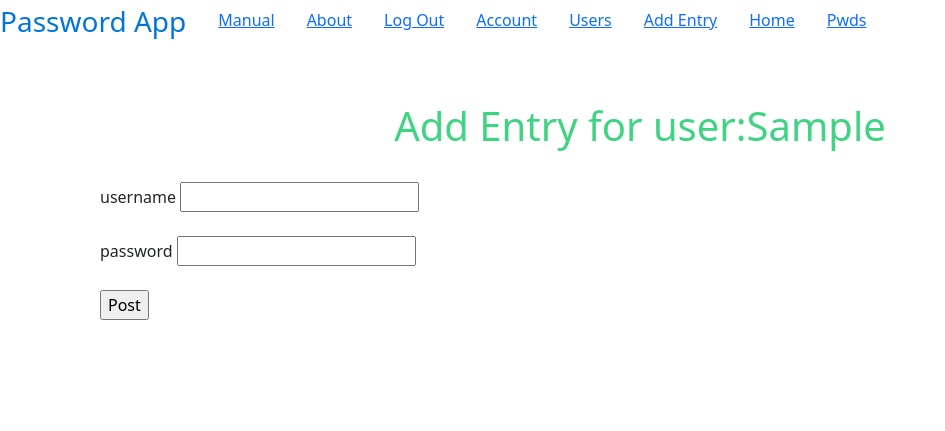
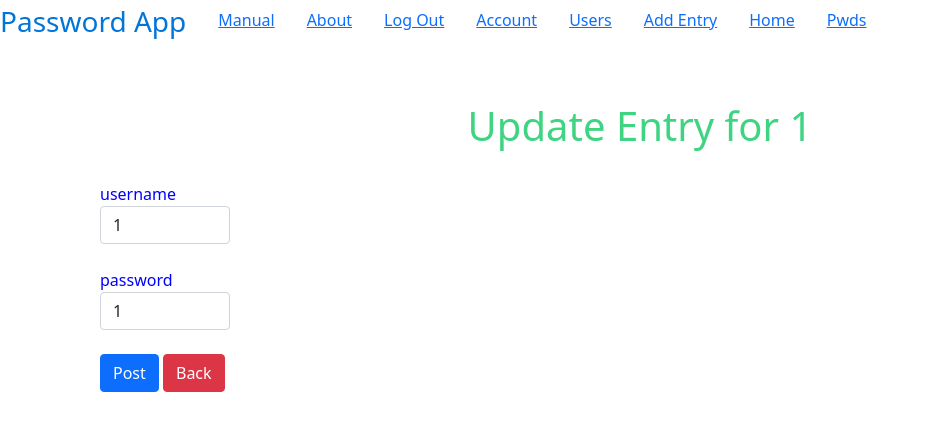
Before and after one commit to kaviramsv/PasswdApp, a Flask app: page /upd_entry/1/1/1/1/1 in a window 1280 px wide. Shown: the top 431 px of the page, without its empty margins (0-945 px from the left). Run offline with Flask 2, Linux system fonts and the light colour scheme; the visitor is signed in with stand-in values (Sample User, id 1); data comes from the database, SQL or seed files in the repository; data that the repository does not hold is empty; some libraries are stand-ins or nearby versions.

Commit message:
final working model

```diff
--- a/forms.py
+++ b/forms.py
@@ -43,7 +43,7 @@ class UpdateUserForm(FlaskForm):
 
 class AddEntryForm(FlaskForm):
     category = StringField('Category',validators=[DataRequired()])
-    sitename = StringField('Name',validators=[DataRequired('The new category should have a minimum single entry! ')])
+    sitename = StringField('Name',validators=[DataRequired(message='The new category should have a minimum single entry! ')])
     u_name = StringField('username',validators=[DataRequired()])
     u_pwd = StringField('password', validators=[DataRequired()])
     submit = SubmitField("Post")
--- a/main.py
+++ b/main.py
@@ -284,6 +284,8 @@ def upd_entry(id,cat,site_name,uname,pwd):
         #     return render_template('/invalid.html',id=id)
 
         item =str(id)+", "+cat+", "+ site_name + ", " + uname + ", " + pwd
+        form.u_name.data=uname
+        form.u_pwd.data=pwd
         return render_template('upd_entries.html',form=form,site_name=site_name,item=item)
 
 # =============================================================================
--- a/static/css/styles.css
+++ b/static/css/styles.css
@@ -2,7 +2,7 @@ h2,h3,h4,h5,h6,p,body{
 color: #0275d8;
 
 }
-h2{
+h1{
 
 color:#3fd482;
 }
--- a/templates/add_entries.html
+++ b/templates/add_entries.html
@@ -10,7 +10,8 @@
     {{ form.sitename.label }} {{ form.sitename(class="form-control") }}<br>
     {{ form.u_name.label }} {{ form.u_name(class="form-control") }}<br>
     {{ form.u_pwd.label }} {{ form.u_pwd(class="form-control") }}<br>
-    {{ form.submit(class="btn btn-primary") }}
+    {{ form.submit(class="btn btn-primary") }}    <a class="btn btn-danger " href='/list_categories'  role="#">back</a>
 </form>
 </div>
+
 {% endblock %}
--- a/templates/cat_list_home.html
+++ b/templates/cat_list_home.html
@@ -2,7 +2,7 @@
 {% block content %}
 <div>
 <!--   <img  src="../static/images/gear-2.png" alt="gears-2">-->
-<h1 >Welcome {{current_user.username.capitalize()}}!!</h1>
+<h1 style="text-align:left"  >Welcome {{current_user.username.capitalize()}}!!</h1>
    </div>
 <br>
 <!--{% for cat in cats  %}-->
@@ -23,7 +23,7 @@
 <br>
 <br>
 <br>
-<!--<a class="btn btn-outline-primary bn" href="{{url_for('add_entry')}}" role="#">Add Category</a>-->
+<a class="btn btn-danger " href="{{url_for('add_entry')}}" role="#">Add Entry</a>
 
 {% endblock %}
 <!--</div>-->
--- a/templates/chosen_cat.html
+++ b/templates/chosen_cat.html
@@ -6,7 +6,7 @@
 <!--<a class="btn btn-outline-primary btn-lg" href='#' role="#">{{cat}}</a>-->
 <!--</div>-->
 
-<h1>{{cat.capitalize()}}</h1>
+<h1 style="text-align:left">Category : {{cat.capitalize()}}</h1>
 
 <!--/chosen_category/{{cat}}-->
 {% for item in list_cat %}
@@ -16,8 +16,8 @@
 <!--<br>-->
 {% endfor %}
 <br>
-<a class="btn btn-outline-primary bn" href='/list_categories'  role="#">back</a>
+<a class="btn btn-danger " href='/list_categories'  role="#">back</a>
 <!--<a onclick="history.back(-1)" class="btn btn-outline-primary bn">Back</a>-->
 
-<a class="btn btn-outline-primary bn " href='/add_to_category/{{cat}}'  role="#">add {{cat}}</a>
+<a class="btn btn-outline-primary " href='/add_to_category/{{cat}}'  role="#">add {{cat}}</a>
 {% endblock %}
--- a/templates/login.html
+++ b/templates/login.html
@@ -13,7 +13,7 @@
             </div>
                 <br>
             <div class="box">
-        {{ form.submit(class="btn btn-primary")}}
+        {{ form.submit(class="btn btn-danger")}}
            </div>
         </form>
 
--- a/templates/upd_entries.html
+++ b/templates/upd_entries.html
@@ -1,15 +1,23 @@
 {% extends "base.html" %}
 {% block content %}
-  <h1>Add Entry for user:{{current_user.username.capitalize()}}</h1>
+
+
+    <h1 style=" color:#3fd482;">Update Entry for {{site_name}}</h1>
    <br>
 
-<form method="POST">
+
+<div class="login-box entry-box">
+
+<form method="POST" style="width:30% ; color:blue">
     {# This hidden_tag is a CSRF security feature. #}
     {{ form.hidden_tag() }}
 
-    {{ form.u_name.label }} {{ form.u_name() }}<br><br>
-    {{ form.u_pwd.label }} {{ form.u_pwd() }}<br><br>
-    {{ form.submit() }}
+    {{ form.u_name.label }} {{ form.u_name(class="form-control") }}<br>
+    {{ form.u_pwd.label }} {{ form.u_pwd(class="form-control") }}<br>
+    {{ form.submit(class="btn btn-primary") }} <a class="btn btn-danger bn" href='/item_view/{{item}}' role="#">Back</a>
 </form>
+    <br>
 
+
+</div>
 {% endblock %}
--- a/templates/view_pwd.html
+++ b/templates/view_pwd.html
@@ -4,7 +4,7 @@
 
 {% set id,cat, name, uname, pwd = item.split(',') %}
 
-<h2>{{name}}</h2>
+<h2 style=" color:#3fd482;">{{name}}</h2>
 <div class="card" >
   <div class="card-body">
 
@@ -16,7 +16,7 @@
 
 <!--&#45;&#45;&#45;&#45;&#45;&#45;&#45;&#45;&#45;&#45;&#45;&#45;&#45;&#45;&#45;&#45;&#45;&#45;&#45;&#45;&#45;&#45;&#45;&#45;&#45;&#45;&#45;&#45;&#45;&#45;&#45;&#45;&#45;&#45;&#45;&#45;&#45;&#45;&#45;&#45;&#45;&#45;&#45;&#45;&#45;&#45;&#45;&#45;&#45;&#45;&#45;&#45;&#45;&#45;&#45;&#45;&#45;&#45;&#45;&#45;-->
    <!-- Button trigger modal  for delete -->
-<button type="button" class="btn btn-danger" data-bs-toggle="modal" data-bs-target="#exampleModal">
+<button type="button" class="btn btn-primary" data-bs-toggle="modal" data-bs-target="#exampleModal">
   Delete
 </button>
 
@@ -54,7 +54,7 @@
 <!--<input type="button" value="Go Back From Whence You Came!" onclick="history.back(-1)" />-->
 <br>
 
-<a class="btn btn-primary btn-lg bn" href='/chosen_category/{{cat}}'  role="#">back</a>
+<a class="btn btn-danger " href='/chosen_category/{{cat}}'  role="#">back</a>
 
 
 <!--<a onclick="history.back(-1)" class="btn btn-primary">Back</a>-->
```
Also changed, not shown: templates/add_to_category.html (+7 -4 lines), templates/suc_upd.html (+4 -3 lines).
